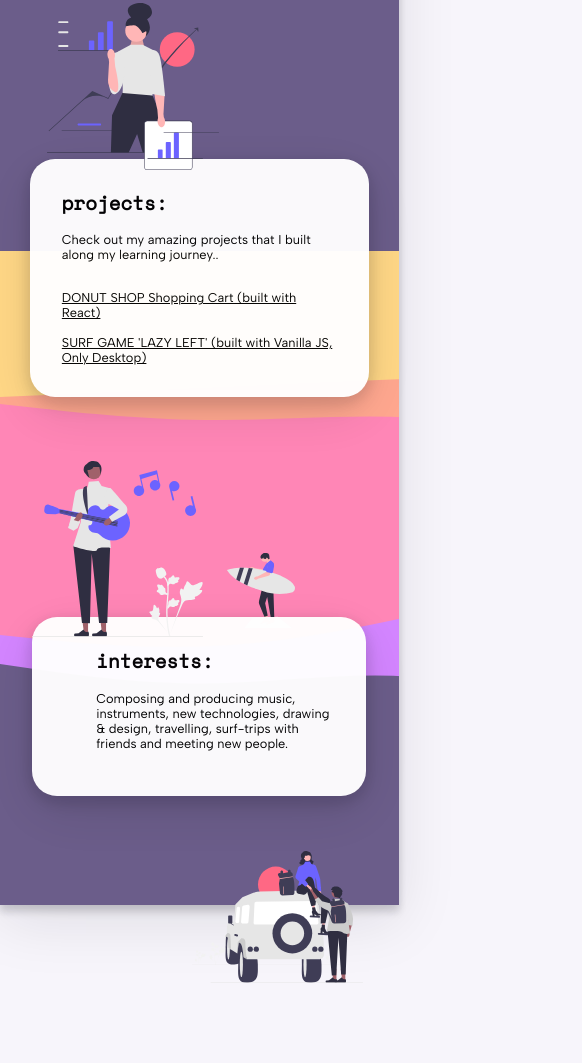
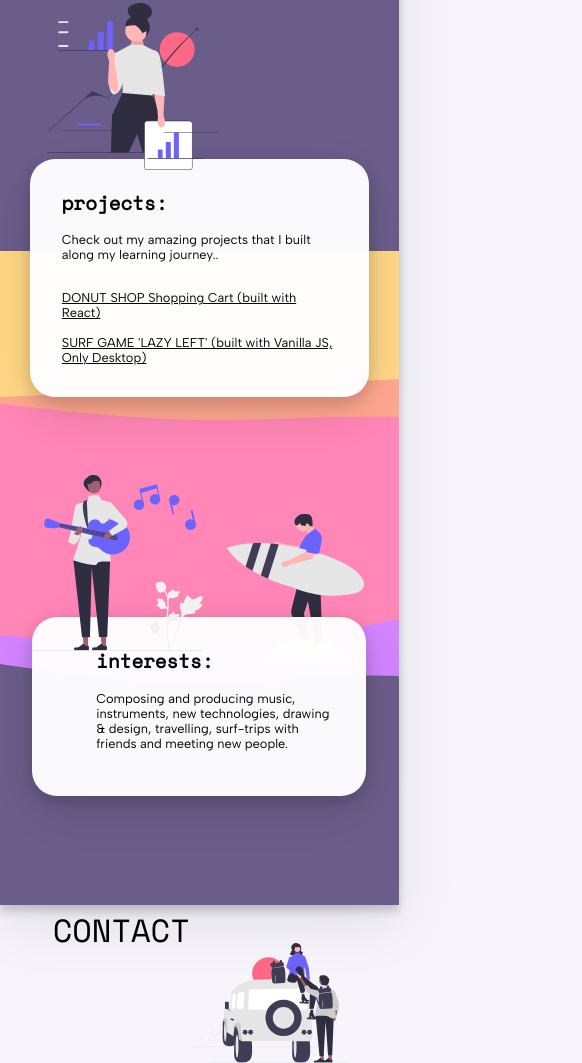
Before and after one commit to fixedtire/portfolio, a plain HTML site: page index.html in a window 390 px wide. Shown: the part 1549-2612 px from the top of the page, 582 px wide, since content can reach past the window. Before the commit the page ends 2538 px from the top, so only its background shows below. Drawn offline with nearby package versions, Linux system fonts and the light colour scheme.

Commit message:
fixed again exceeded margin

```diff
--- a/index.html
+++ b/index.html
@@ -119,8 +119,9 @@
         <div class="interests-img">
         <img src="./undraw_compose.svg" alt="">
     </div>
-    <div class="interests-img2">
-        <img src="./undraw_trip_re_f724.svg" alt="">
+
+        <img class="interests-img2" src="./undraw_trip_re_f724.svg">
+
     </div>
 
         <div class="interests-paragraph">
@@ -128,7 +129,9 @@
             <p>Composing and producing music, instruments, new technologies, drawing & design, travelling, surf-trips with friends and meeting new people.</p>
         </div>
 
-
+        <div class="contact-footer">
+        <a href="mailto:n.bielesch@gmx.de">CONTACT</a>
+        </div>
 </div>
 
 
--- a/style.css
+++ b/style.css
@@ -69,19 +69,20 @@ font-size: 0.8em;
 }
 
 .interests-img3 {
-    margin-top: 40% !important;
-    width: 40% !important;
+    margin-top: 30% !important;
+    width: 80% !important;
+
 }
 
 .interests-img {
-    margin-top: -40% !important;
+    margin-top: 20% !important;
     width: 100% !important;
 }
 
 .interests-img2 {
-    margin-top: 60% !important;
+    margin-top: 140% !important;
     margin-left: 45% !important;
-    width: 100% !important;
+    width: 40% !important;
 }
 
 .interests-paragraph {
@@ -89,6 +90,14 @@ font-size: 0.8em;
         width: 65% !important;
         font-size: 0.8em;
 }
+
+.contact-footer {
+    font-size: 2em;
+    margin-top: 30% !important;
+    margin-left: 10% !important;
+    display: block !important;
+}
+
 }
 
 @media screen and (max-width: 768px) {
@@ -261,7 +270,7 @@ table {
 
 .interests-img {
     z-index: 1;
-    margin-top: 4%;
+    margin-top: 41.5%;
     margin-left: 4%;
     margin-bottom: 2%;
     position: absolute;
@@ -270,20 +279,20 @@ table {
 
 .interests-img2 {
     z-index: 1;
-    margin-top: 16%;
-    margin-left: 60%;
+    margin-top: 50%;
+    margin-left: 70%;
     margin-bottom: 2%;
     position: absolute;
-    width: 60%;
+    width: 20%;
 }
 
 .interests-img3 {
     z-index: 0;
-    margin-top: 60.5%;
+    margin-top: 58%;
     margin-left: 54%;
     margin-bottom: 2%;
     position: absolute;
-    width: 24%;
+    width: 27%;
 }
 
 .interests-paragraph {
@@ -338,6 +347,11 @@ img {
     padding: 1em;
     width: 50%
 }
+
+.contact-footer {
+    display: none;
+}
+
 .total-wrapper {
     display: flex;
     justify-content: space-between
@@ -347,7 +361,6 @@ img {
     margin-top: 0%;
     margin-left: 60%;
     width: 60%;
-
 }
 
 #h2 {
```
